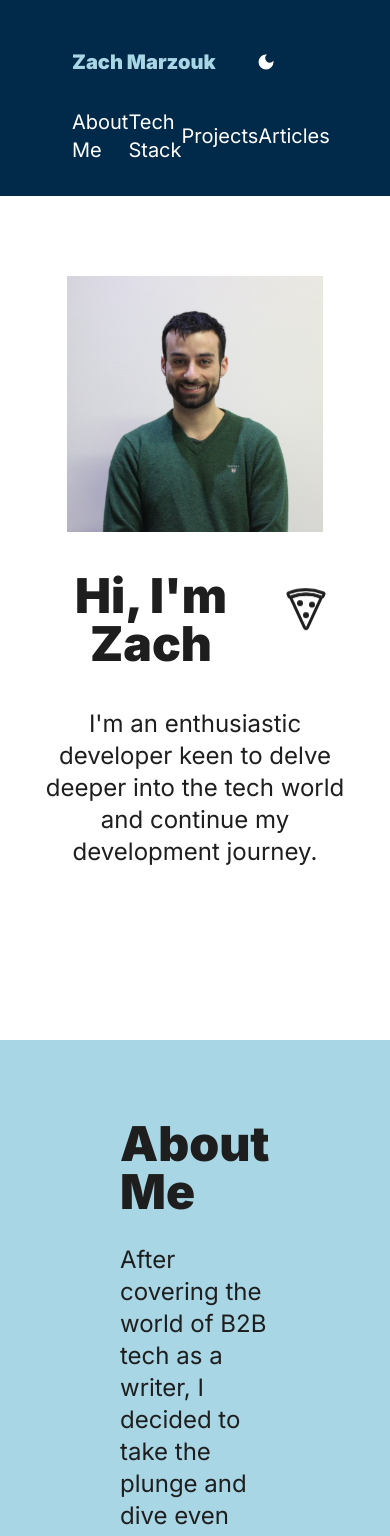
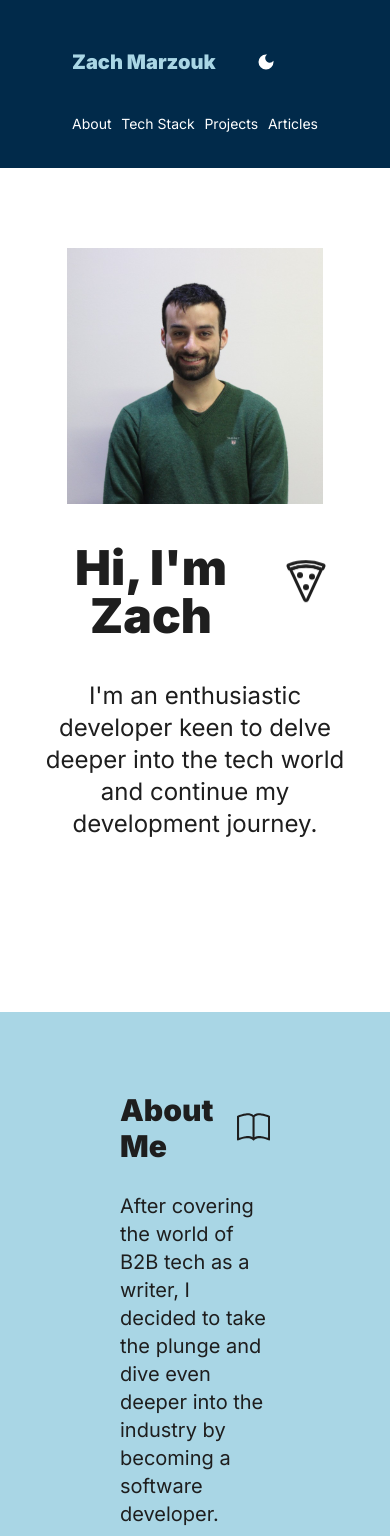
Before and after one commit to zamarz/ideal-octo-eureka, a Next.js app: page / in a window 390 px wide. Shown: the top 1536 px of the page. Built offline with nearby package versions, Linux system fonts and the light colour scheme; no server answers; the database is empty.

Commit message:
Make font more responsive for smaller devices

```diff
--- a/src/components/AboutMe.tsx
+++ b/src/components/AboutMe.tsx
@@ -9,10 +9,10 @@ const AboutMe = () => {
     >
       <div className="py-10 mx-10 px-10">
         <div className="flex items-center">
-          <h2 className="font-black text-5xl">About Me</h2>
+          <h2 className="font-black text-3xl lg:text-5xl">About Me</h2>
           <BsBook style={style} className="ml-4" />
         </div>
-        <div className="py-7 text-2xl">
+        <div className="py-7  text-xl lg:text-2xl">
           <p>
             {" "}
             After covering the world of B2B tech as a writer, I decided to take
--- a/src/components/Header.tsx
+++ b/src/components/Header.tsx
@@ -41,16 +41,24 @@ const Header = () => {
       </div>
       <ul className="flex items-center justify-between w-full md:w-1/3 mt-4 mx-12">
         <li className="hover:-translate-y-2 duration-500 transition-all">
-          <Link href="#about-me">About Me</Link>
+          <Link className="text-sm md:text-base" href="#about-me">
+            About
+          </Link>
         </li>
         <li className="hover:-translate-y-2 duration-500 transition-all">
-          <Link href="#tech-stack">Tech Stack</Link>
+          <Link className="text-sm md:text-base" href="#tech-stack">
+            Tech Stack
+          </Link>
         </li>
         <li className="hover:-translate-y-2 duration-500 transition-all">
-          <Link href="#projects">Projects</Link>
+          <Link className="text-sm md:text-base" href="#projects">
+            Projects
+          </Link>
         </li>
         <li className="hover:-translate-y-2 duration-500 transition-all">
-          <Link href="#articles">Articles</Link>
+          <Link className="text-sm md:text-base" href="#articles">
+            Articles
+          </Link>
         </li>
       </ul>
     </header>
```
